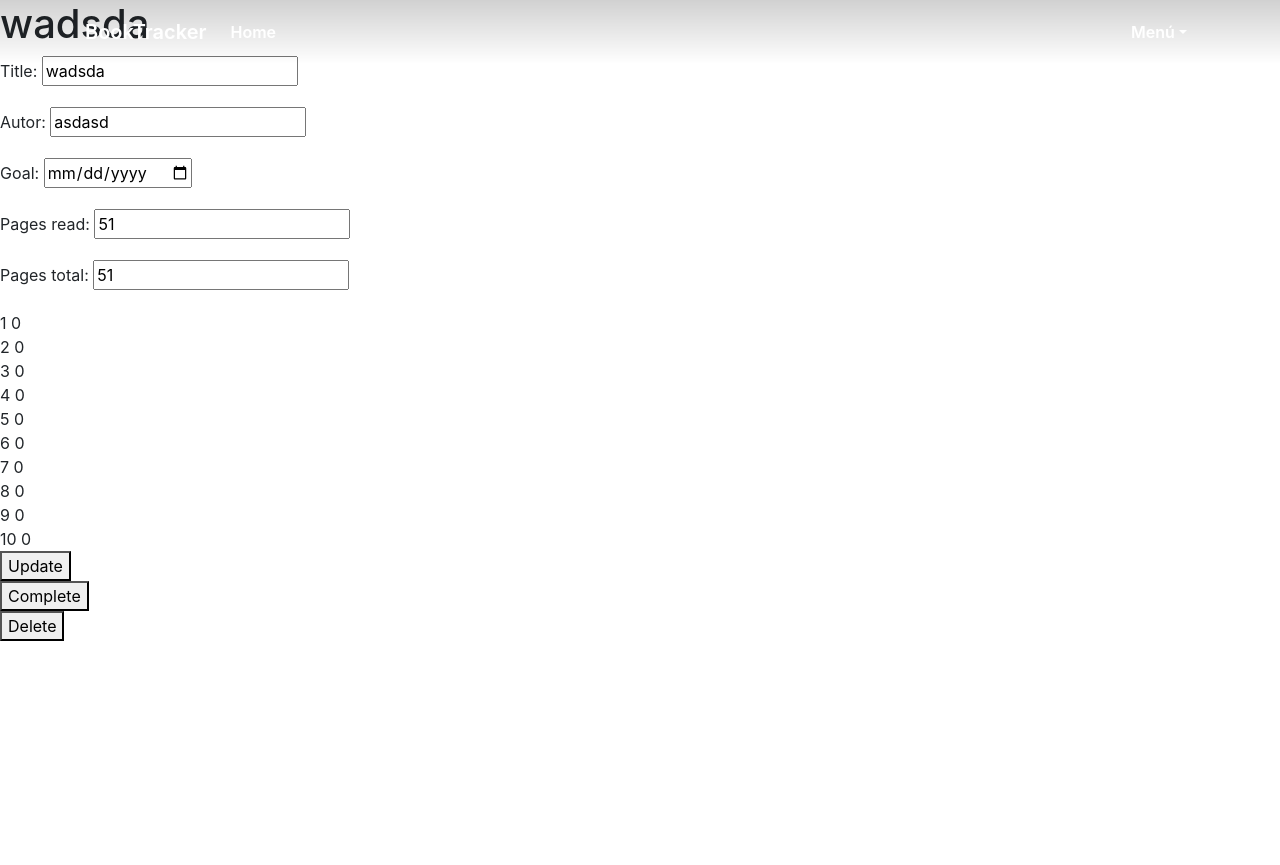
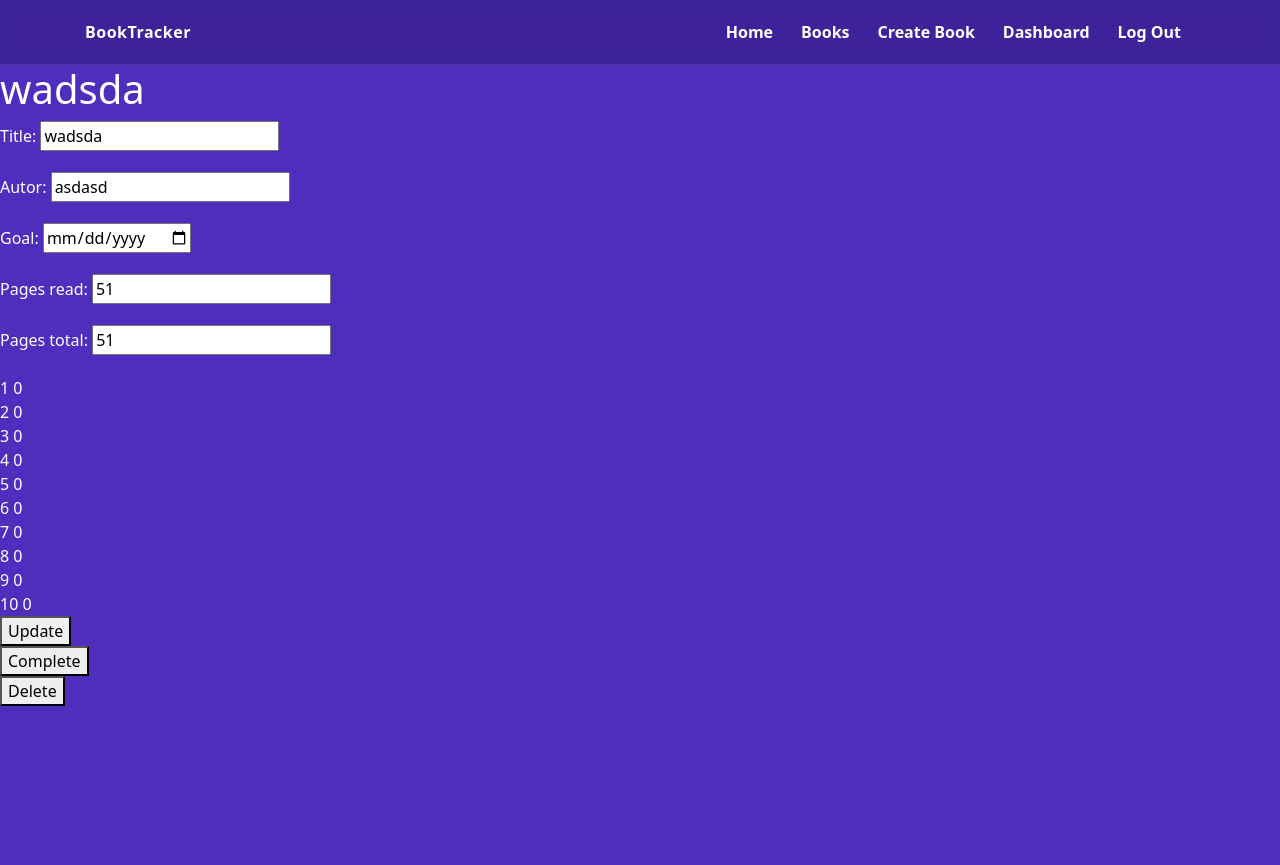
Before and after one commit to CARLOSDESTYT/BookTracker, a Django app: page /books/13/ in a window 1280 px wide. Before the commit the page ends 641 px from the top, so only its background shows below. Run offline with Django 5.2, Linux system fonts and the light colour scheme; a user stored in the database is signed in; data comes from the database, SQL or seed files in the repository.

Commit message:
Update base.html

```diff
--- a/books/templates/base.html
+++ b/books/templates/base.html
@@ -2,78 +2,65 @@
 <!DOCTYPE html>
 <html lang="en">
 <head>
-  <meta charset="UTF-8">
-  <meta name="viewport" content="width=device-width, initial-scale=1.0, shrink-to-fit=no">
-  <title>BookTracker Application</title>
+  <meta charset="UTF-8" />
+  <meta name="viewport" content="width=device-width, initial-scale=1.0" />
+  <title>BookTracker</title>
 
-  <link rel="stylesheet" href="https://cdn.jsdelivr.net/npm/bootstrap@4.3.1/dist/css/bootstrap.min.css" integrity="sha384-ggOyR0iXCbMQv3Xipma34MD+dH/1fQ784/j6cY/iJTQUOhcWr7x9JvoRxT2MZw1T" crossorigin="anonymous">
-
-  <link rel="stylesheet" href="{% static 'style.css' %}">
+  <!-- Bootstrap (opcional, si ya lo usas) -->
+  <link rel="stylesheet" href="https://cdn.jsdelivr.net/npm/bootstrap@4.3.1/dist/css/bootstrap.min.css"
+        integrity="sha384-ggOyR0iXCbMQv3Xipma34MD+dH/1fQ784/j6cY/iJTQUOhcWr7x9JvoRxT2MZw1T" crossorigin="anonymous">
 
   <style>
-    html{ scroll-behavior:smooth; }
-    :root{
-      --nav-overlay: linear-gradient(180deg, rgba(0,0,0,.18), rgba(0,0,0,0));
-      --nav-height:64px;
+    /* Scroll suave para el “Learn more” → #about */
+    html { scroll-behavior: smooth; }
+
+    /* Reset básico para que el fondo beige anterior no afecte */
+    body {
+      margin: 0;
+      background: #4F2DBD; /* color base morado por si no carga la imagen del hero */
+      color: #fff;
+      font-family: system-ui, -apple-system, Segoe UI, Roboto, Ubuntu, "Helvetica Neue", Arial, "Noto Sans", "Apple Color Emoji", "Segoe UI Emoji", "Segoe UI Symbol";
     }
 
-    .navbar{
-      height: var(--nav-height);
-      background: var(--nav-overlay) !important;
+    /* NAV */
+    .site-nav {
+      position: sticky; top: 0; z-index: 1000;
+      background: rgba(30,16,90,0.35);
+      backdrop-filter: blur(8px);
+      border-bottom: 1px solid rgba(255,255,255,.08);
     }
-    .navbar .navbar-brand,
-    .navbar .nav-link{ color:#fff !important; font-weight:600; }
-    .navbar .nav-link:hover{ opacity:.9; }
+    .brand {
+      font-weight: 800; letter-spacing: .5px;
+      color: #fff !important; text-decoration: none;
+    }
+    .menu a {
+      color: #fff !important; text-decoration: none; font-weight: 600;
+      padding: 12px 14px; border-radius: 10px; display: inline-block;
+    }
+    .menu a:hover { background: rgba(255,255,255,.1); }
 
-    .dropdown-menu{
-      background: #1b1f3a;
-      border: 1px solid rgba(255,255,255,.12);
-      min-width: 14rem;
-    }
-    .dropdown-item{ color:#e6e8ff; }
-    .dropdown-item:hover{ background:rgba(255,255,255,.10); color:#fff; }
-
-    main{ padding-top: 0; }
+    /* El contenido no debe ir dentro de un wrapper con fondo beige */
+    main { min-height: 100vh; }
   </style>
+  {% block extra_head %}{% endblock %}
 </head>
 <body>
 
-  <nav class="navbar navbar-expand-lg navbar-dark fixed-top">
-    <div class="container">
-      <a class="navbar-brand" href="{% url 'home' %}">BookTracker</a>
+  <nav class="site-nav">
+    <div class="container d-flex align-items-center justify-content-between py-2">
+      <a class="brand" href="{% url 'home' %}">BookTracker</a>
 
-      <button class="navbar-toggler" type="button" data-toggle="collapse" data-target="#navMain"
-              aria-controls="navMain" aria-expanded="false" aria-label="Toggle navigation">
-        <span class="navbar-toggler-icon"></span>
-      </button>
-
-      <div class="collapse navbar-collapse" id="navMain">
-        <ul class="navbar-nav mr-auto">
-          <li class="nav-item {% if request.resolver_match.url_name == 'home' %}active{% endif %}">
-            <a class="nav-link" href="{% url 'home' %}">Home</a>
-          </li>
-        </ul>
-
-        <ul class="navbar-nav ml-auto">
-          <li class="nav-item dropdown">
-            <a class="nav-link dropdown-toggle" href="#" id="menuDrop" role="button" data-toggle="dropdown"
-               aria-haspopup="true" aria-expanded="false">Menú</a>
-            <div class="dropdown-menu dropdown-menu-right" aria-labelledby="menuDrop">
-              {% if user.is_authenticated %}
-                <a class="dropdown-item" href="/books">Books</a>
-                <a class="dropdown-item" href="/books/create">Create Book</a>
-                <a class="dropdown-item" href="/dashboard">Dashboard</a>
-                <div class="dropdown-divider"></div>
-                <a class="dropdown-item" href="/logout">Log Out</a>
-              {% else %}
-                <a class="dropdown-item" href="/signup">Sign Up</a>
-                <a class="dropdown-item" href="/signin">Log In</a>
-                <div class="dropdown-divider"></div>
-                <a class="dropdown-item" href="/books">Books</a>
-              {% endif %}
-            </div>
-          </li>
-        </ul>
+      <div class="menu d-flex align-items-center">
+        <a href="{% url 'home' %}">Home</a>
+        {% if user.is_authenticated %}
+          <a href="/books">Books</a>
+          <a href="/books/create">Create Book</a>
+          <a href="/dashboard">Dashboard</a>
+          <a href="/logout">Log Out</a>
+        {% else %}
+          <a href="/signup">Sign Up</a>
+          <a href="/signin">Log In</a>
+        {% endif %}
       </div>
     </div>
   </nav>
@@ -82,8 +69,9 @@
     {% block content %}{% endblock %}
   </main>
 
-  <script src="https://code.jquery.com/jquery-3.3.1.slim.min.js" integrity="sha384-q8i/X+965DzO0rT7abK41JStQIAqVgRVzpbzo5smXKp4YfRvH+8abtTE1Pi6jizo" crossorigin="anonymous"></script>
-  <script src="https://cdn.jsdelivr.net/npm/popper.js@1.14.7/dist/umd/popper.min.js" integrity="sha384-UO2eT0CpHqdSJQ6hJty5KVphtPhzWj9WO1clHTMGa3JDZwrnQq4sF86dIHNDz0W1" crossorigin="anonymous"></script>
-  <script src="https://cdn.jsdelivr.net/npm/bootstrap@4.3.1/dist/js/bootstrap.min.js" integrity="sha384-JjSmVgyd0p3pXB1rRibZUAYoIIy6OrQ6VrjIEaFf/nJGzIxFDsf4x0xIM+B07jRM" crossorigin="anonymous"></script>
+  <!-- JS de Bootstrap (opcional) -->
+  <script src="https://code.jquery.com/jquery-3.3.1.slim.min.js" crossorigin="anonymous"></script>
+  <script src="https://cdn.jsdelivr.net/npm/popper.js@1.14.7/dist/umd/popper.min.js" crossorigin="anonymous"></script>
+  <script src="https://cdn.jsdelivr.net/npm/bootstrap@4.3.1/dist/js/bootstrap.min.js" crossorigin="anonymous"></script>
 </body>
 </html>
```
